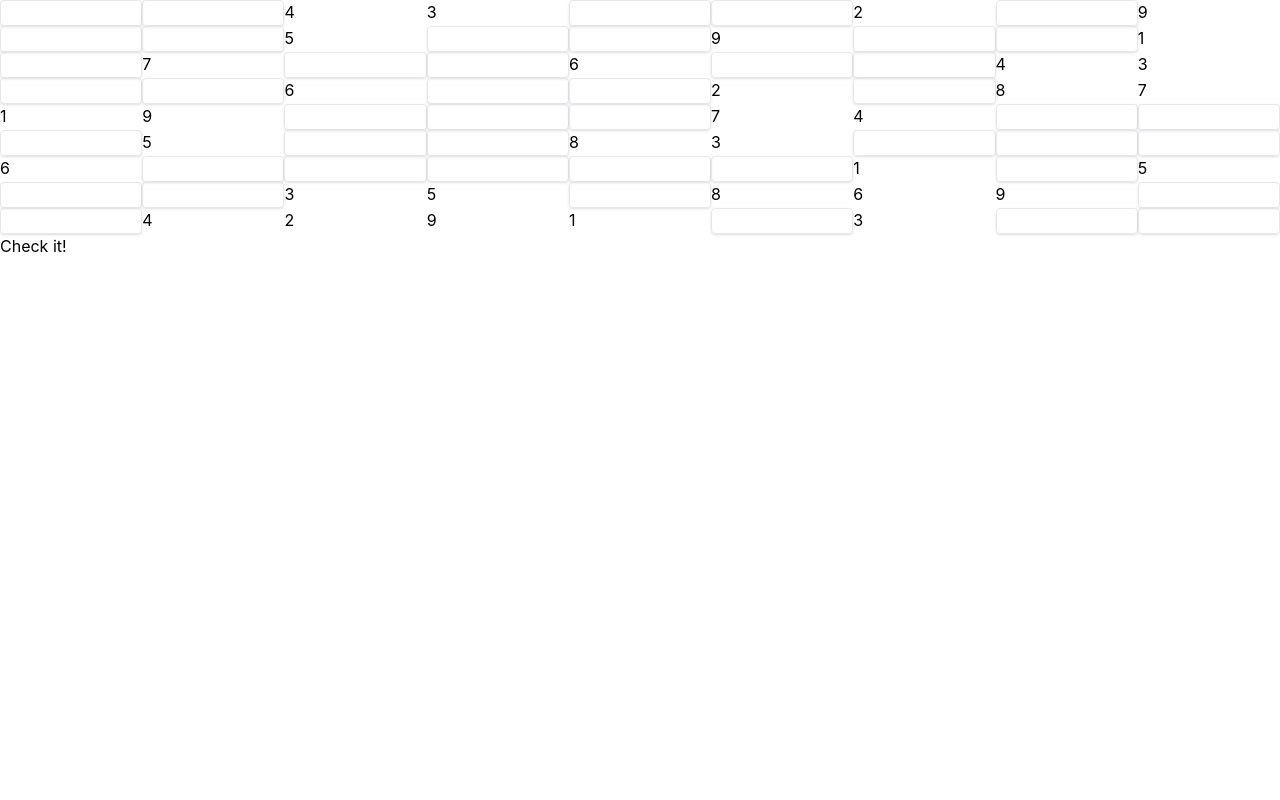
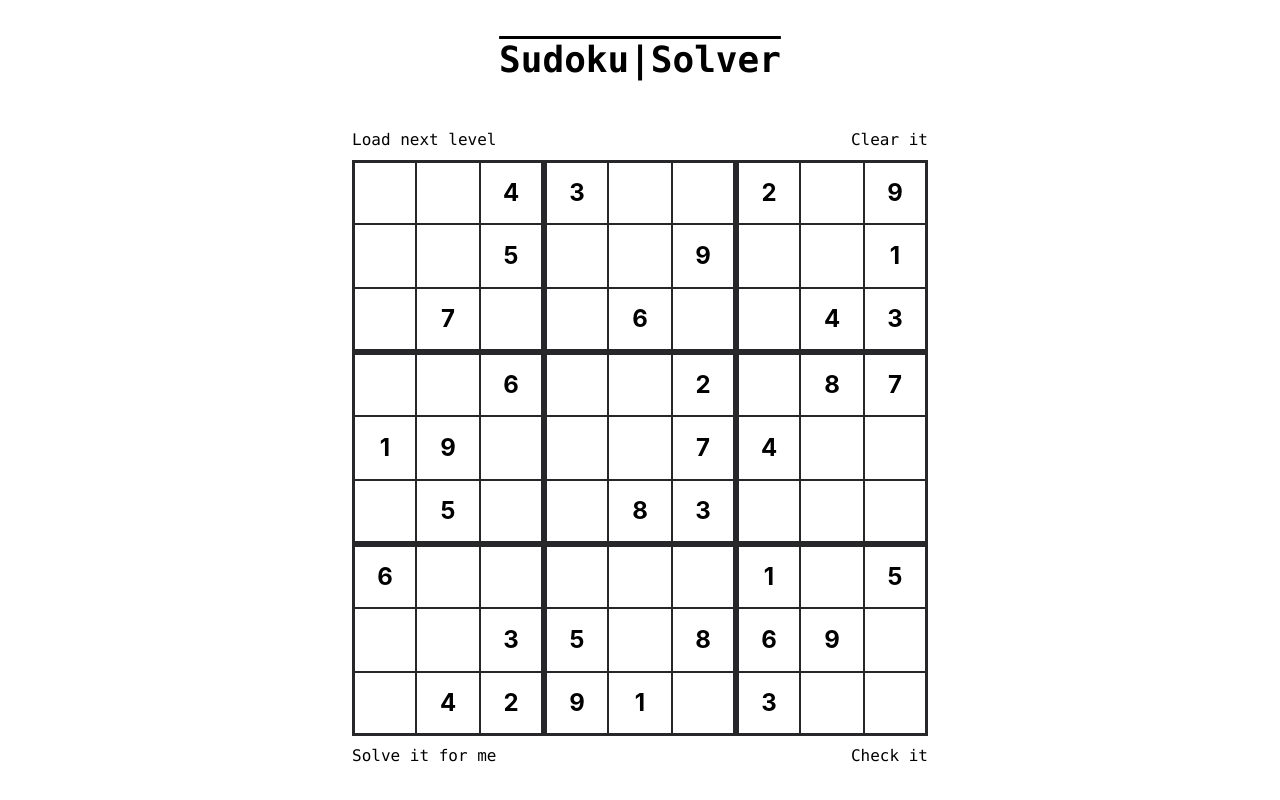
Before and after one commit to susannahdarcy/SudukoSolver, a React (Create React App) app: page / in a window 1280 px wide. Shown: the top 800 px of the page. Built offline with nearby package versions, Linux system fonts and the light colour scheme.

Commit message:
Added Styling, and non-functional buttons

```diff
--- a/src/App.tsx
+++ b/src/App.tsx
@@ -4,7 +4,10 @@ import Sudoku from './Sudoku';
 
 function App() {
   return (
-    <div>
+    <div className="p-10">
+      <h1 className="text-4xl font-black font-mono text-center overline">
+        Sudoku|Solver
+      </h1>
       <Sudoku />
     </div>
   );
--- a/src/Cell.tsx
+++ b/src/Cell.tsx
@@ -1,5 +1,7 @@
 import React from 'react';
 import PropTypes from 'prop-types';
+import clsx from 'clsx';
+import { concat, includes, range } from 'lodash-es';
 import { ICellConponent } from './types/ICell';
 
 function Cell({
@@ -21,25 +23,50 @@ function Cell({
 
   const displayValue = (value !== 0) ? value.toString() : '';
 
-  const buttonStyle = {
-    backgroundColor: isInError ? '#FF0000' : 'transparent',
-  };
+  // Grouping Border Logic
+  const topBorderCells = concat(range(0, 9), range(27, 36), range(54, 63));
+  const isTopBorder = includes(topBorderCells, index);
 
-  const cellElement = prefilled ? (<div>{value}</div>)
+  const bottomBorderCells = concat(range(18, 27), range(45, 54), range(72, 81));
+  const isBottomBorder = includes(bottomBorderCells, index);
+
+  const isLeftBorder = index % 3 === 0;
+
+  const isRightBorder = index % 3 === 2;
+
+  const styles = clsx(
+    'border',
+    'h-16',
+    'w-16',
+    'text-2xl',
+    'text-center',
+    prefilled && ['font-bold', 'flex', 'justify-center', 'items-center'],
+    isInError && 'bg-red-600/50',
+    isTopBorder && 'border-t-3',
+    isBottomBorder && 'border-b-3',
+    isLeftBorder && 'border-l-3',
+    isRightBorder && 'border-r-3',
+  );
+
+  const cellElement = prefilled ? (
+    <div className={styles}>
+      {value}
+    </div>
+  )
     : (
       <input
         id={index.toString()}
-        className="shadow border rounded"
+        className={styles}
         maxLength={1}
         onChange={onChange}
         value={displayValue}
-        style={buttonStyle}
       />
     );
+
   return (
-    <>
+    <div className="">
       {cellElement}
-    </>
+    </div>
   );
 }
 
--- a/src/Sudoku.tsx
+++ b/src/Sudoku.tsx
@@ -76,14 +76,34 @@ function Sudoku() {
     setTable(copy);
   };
 
-  const onClickCheckButton = () => {
+  const loadButton = () => {
+    console.log('click');
+  };
+
+  const clearButton = () => {
+    console.log('click');
+  };
+
+  const solveButton = () => {
+    console.log('click');
+  };
+
+  const checkButton = () => {
     const cellsInError = vaildateSudoku(sudokuTable);
     setErrorsInTable(cellsInError);
   };
 
   return (
-    <>
-      <div className="grid grid-cols-9">
+    <div className="container w-168 mx-auto py-10">
+      <div className="py-2 grid grid-cols-3">
+        <button type="button" className="col-start-1 place-self-start font-mono" onClick={loadButton}>
+          Load next level
+        </button>
+        <button type="button" className="col-start-3 place-self-end font-mono" onClick={clearButton}>
+          Clear it
+        </button>
+      </div>
+      <div className="grid grid-cols-9 grid-rows-9 place-content-center place-items-center">
         {map(flatTable, (cell: ICellConponent) => (
           <Cell
             key={cell.index}
@@ -95,12 +115,15 @@ function Sudoku() {
           />
         ))}
       </div>
-      <div>
-        <button type="button" onClick={onClickCheckButton}>
-          Check it!
+      <div className="py-2 grid grid-cols-3">
+        <button type="button" className="col-start-1 place-self-start font-mono" onClick={solveButton}>
+          Solve it for me
+        </button>
+        <button type="button" className="col-start-3 place-self-end font-mono" onClick={checkButton}>
+          Check it
         </button>
       </div>
-    </>
+    </div>
   );
 }
 
--- a/tailwind.config.js
+++ b/tailwind.config.js
@@ -3,7 +3,22 @@ module.exports = {
     "./src/**/*.{js,jsx,ts,tsx}",
   ],
   theme: {
-    extend: {},
+    extend: {
+      spacing: {
+        '168': '36rem'
+      }
+    },
+    borderWidth: {
+      DEFAULT: '1px',
+      '0': '0',
+      '2': '2px',
+      '3': '3px',
+      '4': '4px',
+      '6': '6px',
+    },
+    borderColor: {
+      DEFAULT: '#27272a'
+    }
   },
   plugins: [],
 }
```
Also changed, not shown: .eslintrc.json, 1 other file (tests, documents, lock files or other folders).
